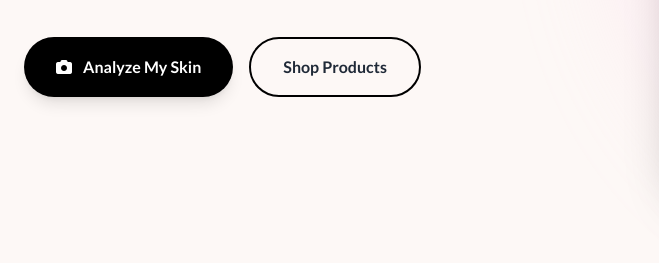
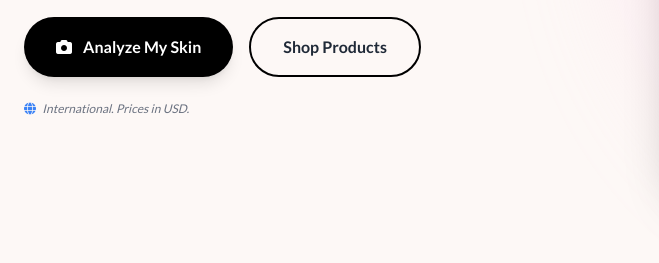
Before and after one commit to omaairsk/S-Luxe-Beauty, a plain HTML site: page index.html in a window 1280 px wide. Shown: the part 537-800 px from the top of the page, 0-659 px from the left. Drawn offline with nearby package versions, Linux system fonts and the light colour scheme.

Commit message:
index.html

```diff
--- a/index.html
+++ b/index.html
@@ -172,6 +172,7 @@
                         Shop Products
                     </button>
                 </div>
+                <p class="text-xs text-gray-500 italic" id="location-text"><i class="fas fa-map-marker-alt mr-1"></i> Detecting your location for pricing...</p>
             </div>
             <div class="md:w-1/2 relative">
                 <div class="absolute -inset-4 bg-pink-200 rounded-full blur-3xl opacity-30 animate-pulse"></div>
@@ -353,28 +354,60 @@
 
     <!-- JAVASCRIPT LOGIC -->
     <script>
-        // --- DATA MOCK ---
+        // --- CURRENCY & LOCATION LOGIC ---
+        let currentCurrency = { code: 'USD', symbol: '$', rate: 1 };
+
+        function detectCurrency() {
+            try {
+                const timeZone = Intl.DateTimeFormat().resolvedOptions().timeZone;
+                console.log("Detected Timezone:", timeZone);
+
+                // Simple logic: If timezone is India, use INR. Else Default USD.
+                if (timeZone === 'Asia/Calcutta' || timeZone === 'Asia/Kolkata') {
+                    currentCurrency = { code: 'INR', symbol: '₹', rate: 86.5 }; // Approx exchange rate
+                    document.getElementById('location-text').innerHTML = `<i class="fas fa-map-marker-alt mr-1 text-green-500"></i> India detected. Prices in INR.`;
+                } else {
+                    currentCurrency = { code: 'USD', symbol: '$', rate: 1 };
+                    document.getElementById('location-text').innerHTML = `<i class="fas fa-globe mr-1 text-blue-500"></i> International. Prices in USD.`;
+                }
+
+                // Re-render shop if it's already visible
+                if (!document.getElementById('shop-section').classList.contains('hidden-section')) {
+                    renderShop(products);
+                }
+            } catch (e) {
+                console.error("Location detect failed, defaulting to USD", e);
+            }
+        }
+
+        // --- DATA MOCK (UPDATED WITH SEARCH LINKS) ---
         const products = [
             // LIPSTICKS
-            { id: 1, name: "Ruby Woo Matte", brand: "MAC", price: 25, type: "Lipstick", tone: "Cool", skin: "All", color: "rgba(208, 1, 27, 0.6)", img: "https://images.unsplash.com/photo-1586495777744-4413f21062fa?auto=format&fit=crop&q=80&w=300", link: "#" },
-            { id: 2, name: "Red Revival (Dupe)", brand: "Maybelline", price: 8, type: "Lipstick", tone: "Cool", skin: "All", color: "rgba(180, 0, 20, 0.6)", img: "https://images.unsplash.com/photo-1625093742435-6fa192b6fb10?auto=format&fit=crop&q=80&w=300", link: "#" },
-            { id: 3, name: "Pillow Talk", brand: "Charlotte Tilbury", price: 35, type: "Lipstick", tone: "Warm", skin: "Fair", color: "rgba(186, 114, 114, 0.6)", img: "https://images.unsplash.com/photo-1605705653706-5f3af9a42168?auto=format&fit=crop&q=80&w=300", link: "#" },
-            { id: 4, name: "Spiced Petal (Dupe)", brand: "Flower Beauty", price: 11, type: "Lipstick", tone: "Warm", skin: "Fair", color: "rgba(190, 120, 120, 0.6)", img: "https://images.unsplash.com/photo-1599305090598-fe179d501227?auto=format&fit=crop&q=80&w=300", link: "#" },
-            { id: 5, name: "Black Honey", brand: "Clinique", price: 24, type: "Lipstick", tone: "Deep", skin: "Dark", color: "rgba(80, 10, 20, 0.7)", img: "https://images.unsplash.com/photo-1627293774780-87779f53e602?auto=format&fit=crop&q=80&w=300", link: "#" },
-            { id: 6, name: "Tafetta (Dupe)", brand: "Elf", price: 7, type: "Lipstick", tone: "Deep", skin: "Dark", color: "rgba(85, 15, 25, 0.7)", img: "https://images.unsplash.com/photo-1591360236480-943048997a0b?auto=format&fit=crop&q=80&w=300", link: "#" },
+            { id: 1, name: "Ruby Woo Matte", brand: "MAC", price: 25, type: "Lipstick", tone: "Cool", skin: "All", color: "rgba(208, 1, 27, 0.6)", img: "https://images.unsplash.com/photo-1586495777744-4413f21062fa?auto=format&fit=crop&q=80&w=300", link: "https://www.google.com/search?tbm=shop&q=MAC+Ruby+Woo+Matte+Lipstick" },
+            { id: 2, name: "Red Revival (Dupe)", brand: "Maybelline", price: 8, type: "Lipstick", tone: "Cool", skin: "All", color: "rgba(180, 0, 20, 0.6)", img: "https://images.unsplash.com/photo-1625093742435-6fa192b6fb10?auto=format&fit=crop&q=80&w=300", link: "https://www.google.com/search?tbm=shop&q=Maybelline+Red+Revival+Lipstick" },
+            { id: 3, name: "Pillow Talk", brand: "Charlotte Tilbury", price: 35, type: "Lipstick", tone: "Warm", skin: "Fair", color: "rgba(186, 114, 114, 0.6)", img: "https://images.unsplash.com/photo-1605705653706-5f3af9a42168?auto=format&fit=crop&q=80&w=300", link: "https://www.google.com/search?tbm=shop&q=Charlotte+Tilbury+Pillow+Talk+Lipstick" },
+            { id: 4, name: "Spiced Petal (Dupe)", brand: "Flower Beauty", price: 11, type: "Lipstick", tone: "Warm", skin: "Fair", color: "rgba(190, 120, 120, 0.6)", img: "https://images.unsplash.com/photo-1599305090598-fe179d501227?auto=format&fit=crop&q=80&w=300", link: "https://www.google.com/search?tbm=shop&q=Flower+Beauty+Spiced+Petal+Lipstick" },
+            { id: 5, name: "Black Honey", brand: "Clinique", price: 24, type: "Lipstick", tone: "Deep", skin: "Dark", color: "rgba(80, 10, 20, 0.7)", img: "https://images.unsplash.com/photo-1627293774780-87779f53e602?auto=format&fit=crop&q=80&w=300", link: "https://www.google.com/search?tbm=shop&q=Clinique+Black+Honey+Lipstick" },
+            { id: 6, name: "Tafetta (Dupe)", brand: "Elf", price: 7, type: "Lipstick", tone: "Deep", skin: "Dark", color: "rgba(85, 15, 25, 0.7)", img: "https://images.unsplash.com/photo-1591360236480-943048997a0b?auto=format&fit=crop&q=80&w=300", link: "https://www.google.com/search?tbm=shop&q=Elf+Tafetta+Lipstick" },
 
             // FOUNDATIONS
-            { id: 7, name: "Luminous Silk", brand: "Armani", price: 69, type: "Foundation", tone: "Neutral", skin: "Medium", color: "rgba(227, 188, 154, 0.3)", img: "https://images.unsplash.com/photo-1616683693504-3ea7e9ad6fec?auto=format&fit=crop&q=80&w=300", link: "#" },
-            { id: 8, name: "True Match (Dupe)", brand: "L'Oreal", price: 13, type: "Foundation", tone: "Neutral", skin: "Medium", color: "rgba(225, 185, 150, 0.3)", img: "https://images.unsplash.com/photo-1590156424570-698d124ec7dd?auto=format&fit=crop&q=80&w=300", link: "#" },
-            { id: 9, name: "Double Wear", brand: "Estee Lauder", price: 52, type: "Foundation", tone: "Warm", skin: "Oily", color: "rgba(200, 140, 100, 0.3)", img: "https://images.unsplash.com/photo-1631214500115-598fc2cb8d2d?auto=format&fit=crop&q=80&w=300", link: "#" },
+            { id: 7, name: "Luminous Silk", brand: "Armani", price: 69, type: "Foundation", tone: "Neutral", skin: "Medium", color: "rgba(227, 188, 154, 0.3)", img: "https://images.unsplash.com/photo-1616683693504-3ea7e9ad6fec?auto=format&fit=crop&q=80&w=300", link: "https://www.google.com/search?tbm=shop&q=Armani+Luminous+Silk+Foundation" },
+            { id: 8, name: "True Match (Dupe)", brand: "L'Oreal", price: 13, type: "Foundation", tone: "Neutral", skin: "Medium", color: "rgba(225, 185, 150, 0.3)", img: "https://images.unsplash.com/photo-1590156424570-698d124ec7dd?auto=format&fit=crop&q=80&w=300", link: "https://www.google.com/search?tbm=shop&q=L'Oreal+True+Match+Foundation" },
+            { id: 9, name: "Double Wear", brand: "Estee Lauder", price: 52, type: "Foundation", tone: "Warm", skin: "Oily", color: "rgba(200, 140, 100, 0.3)", img: "https://images.unsplash.com/photo-1631214500115-598fc2cb8d2d?auto=format&fit=crop&q=80&w=300", link: "https://www.google.com/search?tbm=shop&q=Estee+Lauder+Double+Wear+Foundation" },
 
             // BLUSH
-            { id: 10, name: "Orgasm", brand: "NARS", price: 32, type: "Blush", tone: "Peachy", skin: "All", color: "rgba(255, 160, 140, 0.4)", img: "https://images.unsplash.com/photo-1512496015851-a90fb38ba796?auto=format&fit=crop&q=80&w=300", link: "#" },
-            { id: 11, name: "Coral (Dupe)", brand: "Milani", price: 9, type: "Blush", tone: "Peachy", skin: "All", color: "rgba(250, 155, 135, 0.4)", img: "https://images.unsplash.com/photo-1596704017254-9b121068fb31?auto=format&fit=crop&q=80&w=300", link: "#" }
+            { id: 10, name: "Orgasm", brand: "NARS", price: 32, type: "Blush", tone: "Peachy", skin: "All", color: "rgba(255, 160, 140, 0.4)", img: "https://images.unsplash.com/photo-1512496015851-a90fb38ba796?auto=format&fit=crop&q=80&w=300", link: "https://www.google.com/search?tbm=shop&q=NARS+Orgasm+Blush" },
+            { id: 11, name: "Coral (Dupe)", brand: "Milani", price: 9, type: "Blush", tone: "Peachy", skin: "All", color: "rgba(250, 155, 135, 0.4)", img: "https://images.unsplash.com/photo-1596704017254-9b121068fb31?auto=format&fit=crop&q=80&w=300", link: "https://www.google.com/search?tbm=shop&q=Milani+Baked+Blush+Coral" }
         ];
 
         let detectedSkinTone = "Unknown"; // Fair, Medium, Dark
         let stream = null;
+
+        // --- HELPER: FORMAT PRICE ---
+        function formatPrice(basePrice) {
+            const finalPrice = Math.round(basePrice * currentCurrency.rate);
+            return `${currentCurrency.symbol}${finalPrice}`;
+        }
 
         // --- NAVIGATION ---
         function showSection(sectionId) {
@@ -411,10 +444,12 @@
                                 <p class="text-xs text-gray-500 uppercase font-semibold tracking-wide">${product.brand}</p>
                                 <h3 class="font-bold text-gray-900">${product.name}</h3>
                             </div>
-                            <span class="text-lg font-bold text-pink-600">$${product.price}</span>
+                            <span class="text-lg font-bold text-pink-600">${formatPrice(product.price)}</span>
                         </div>
                         <div class="mt-auto pt-4 flex gap-2">
-                             <a href="${product.link}" target="_blank" class="flex-1 bg-black text-white text-center py-2 rounded text-sm font-bold hover:bg-gray-800">Buy Now</a>
+                             <a href="${product.link}" target="_blank" class="flex-1 bg-black text-white text-center py-2 rounded text-sm font-bold hover:bg-gray-800 flex items-center justify-center gap-1">
+                                <i class="fas fa-shopping-bag"></i> Buy Now
+                             </a>
                              <button onclick="alert('Go to AI Analysis to try this on!')" class="px-3 py-2 border border-gray-300 rounded hover:bg-pink-50 text-pink-600 transition">
                                 <i class="fas fa-camera"></i>
                             </button>
@@ -537,9 +572,12 @@
                         <h4 class="font-bold text-sm text-gray-900">${p.name}</h4>
                         <div class="flex justify-between items-center">
                             <span class="text-xs text-gray-500">${p.brand}</span>
-                            <span class="text-xs font-bold text-pink-600">$${p.price}</span>
+                            <span class="text-xs font-bold text-pink-600">${formatPrice(p.price)}</span>
                         </div>
                     </div>
+                    <a href="${p.link}" target="_blank" class="w-8 h-8 rounded-full bg-pink-50 text-pink-600 flex items-center justify-center text-xs hover:bg-pink-100 mr-1" title="Buy Online">
+                        <i class="fas fa-shopping-cart"></i>
+                    </a>
                     <button class="w-8 h-8 rounded-full bg-black text-white flex items-center justify-center text-xs">
                         <i class="fas fa-eye"></i>
                     </button>
@@ -567,6 +605,9 @@
             setTimeout(() => toast.remove(), 2000);
         }
 
+        // Initialize currency on load
+        detectCurrency();
+
     </script>
 </body>
 </html>
```
